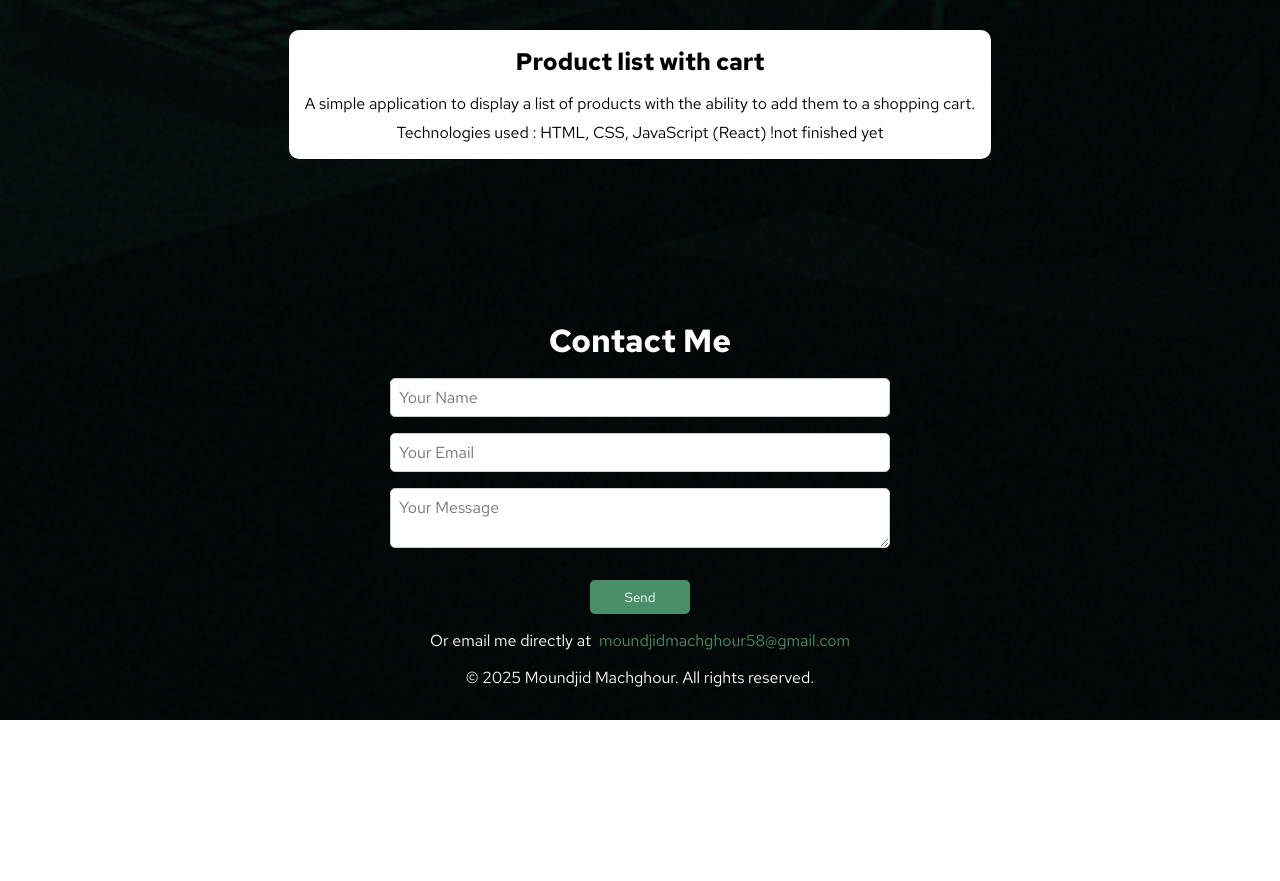
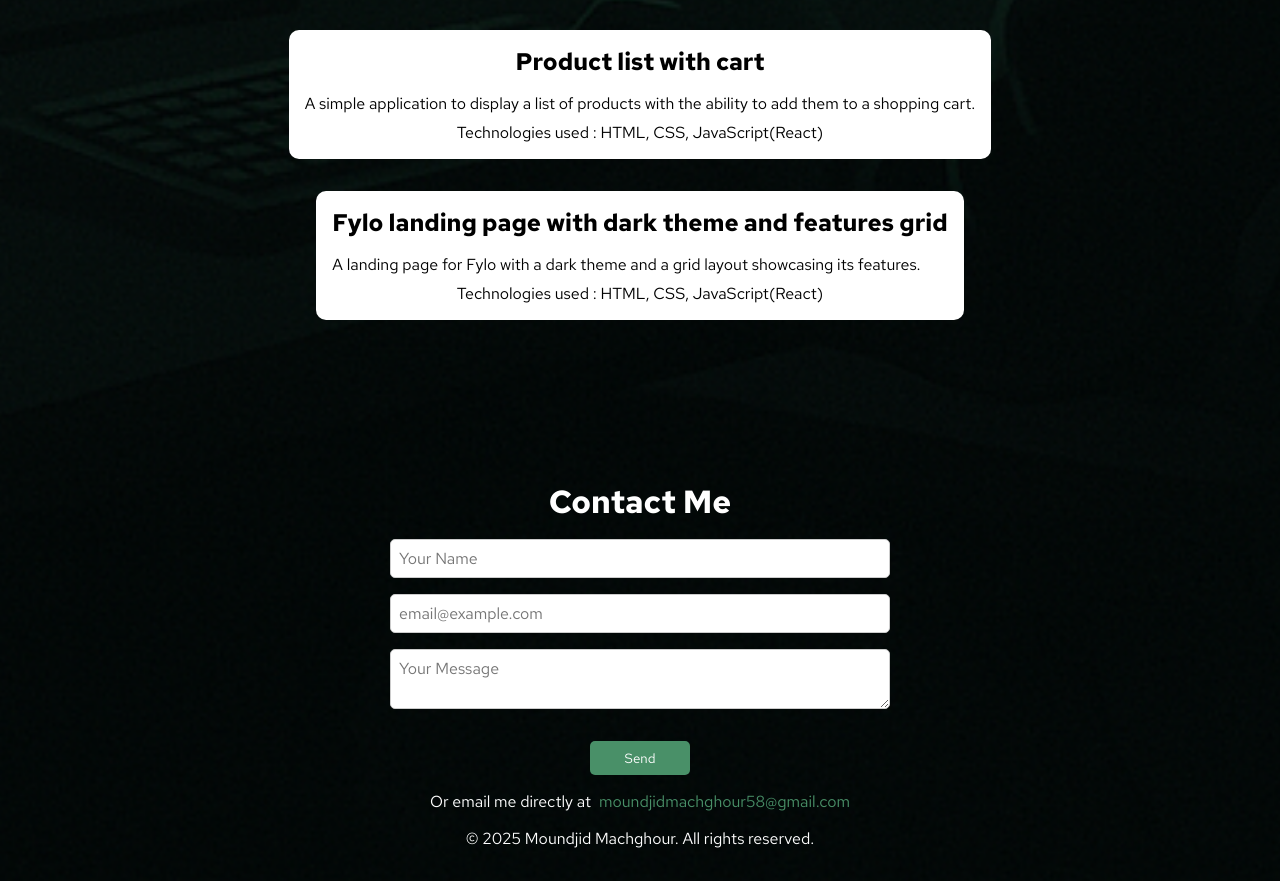
Before and after one commit to PxMach/Portfolio, a React (Vite) app: page / in a window 1280 px wide. Shown: the part 2560-3441 px from the top of the page. Before the commit the page ends 3280 px from the top, so only its background shows below. Built offline with nearby package versions, Linux system fonts and the light colour scheme.

Commit message:
Add error handling to Contact form and enhance Projects component with new project details

```diff
--- a/src/Components/Contact/Contact.jsx
+++ b/src/Components/Contact/Contact.jsx
@@ -1,14 +1,29 @@
+import { useState } from "react";
 import styles from "./contact.module.css";
 
 export default function Contact() {
+  const [showError, setShowError] = useState(false);
+
+  function handleSubmit() {
+    setShowError(true);
+  }
+
   return (
     <section id="contact" className={styles.contact}>
       <h2>Contact Me</h2>
       <form action="mailto:moundjidmachghour58@gmail.com" method="POST">
         <input type="text" name="name" placeholder="Your Name" required />
-        <input type="email" name="email" placeholder="Your Email" required />
+        <input
+          type="email"
+          name="email"
+          placeholder="email@example.com"
+          required
+        />
+        {showError && <span className={styles.error}>Please enter a valid email address</span>}
         <textarea name="message" placeholder="Your Message" required></textarea>
-        <button type="submit">Send</button>
+        <button onClick={handleSubmit} type="submit">
+          Send
+        </button>
       </form>
       <p>
         Or email me directly at
--- a/src/Components/Contact/contact.module.css
+++ b/src/Components/Contact/contact.module.css
@@ -22,6 +22,10 @@ form textarea {
   border-radius: 5px;
   font-size: 1rem;
 }
+.error {
+  color: red;
+  font-size: 0.9rem;
+}
 form button {
   padding: 0.5rem 1rem;
   background-color: #499068;
--- a/src/Components/Projects/Porjects.jsx
+++ b/src/Components/Projects/Porjects.jsx
@@ -90,8 +90,24 @@ export default function Projects() {
             to add them to a shopping cart.
           </p>
           <span>
-            Technologies used : HTML, CSS, JavaScript{" "}
-            <code>(React) !not finished yet</code>
+            Technologies used : HTML, CSS, JavaScript
+            <code>(React)</code>
+          </span>
+        </div>
+
+        <div className={styles.projectItem}>
+          <h3>
+            <a href="#" target="_blank">
+              Fylo landing page with dark theme and features grid
+            </a>
+          </h3>
+          <p>
+            A landing page for Fylo with a dark theme and a grid layout
+            showcasing its features.
+          </p>
+          <span>
+            Technologies used : HTML, CSS, JavaScript
+            <code>(React)</code>
           </span>
         </div>
       </div>
```
